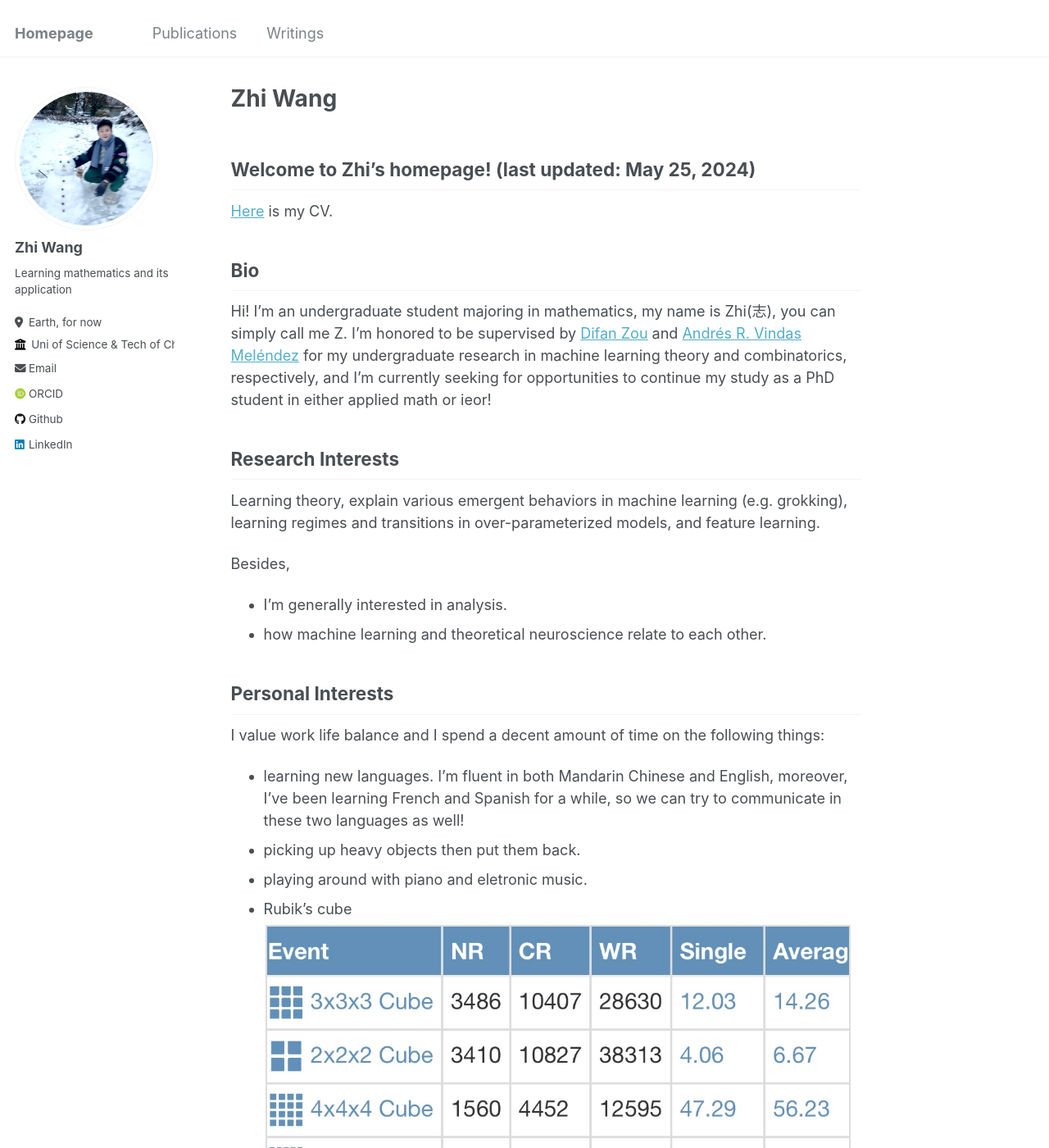
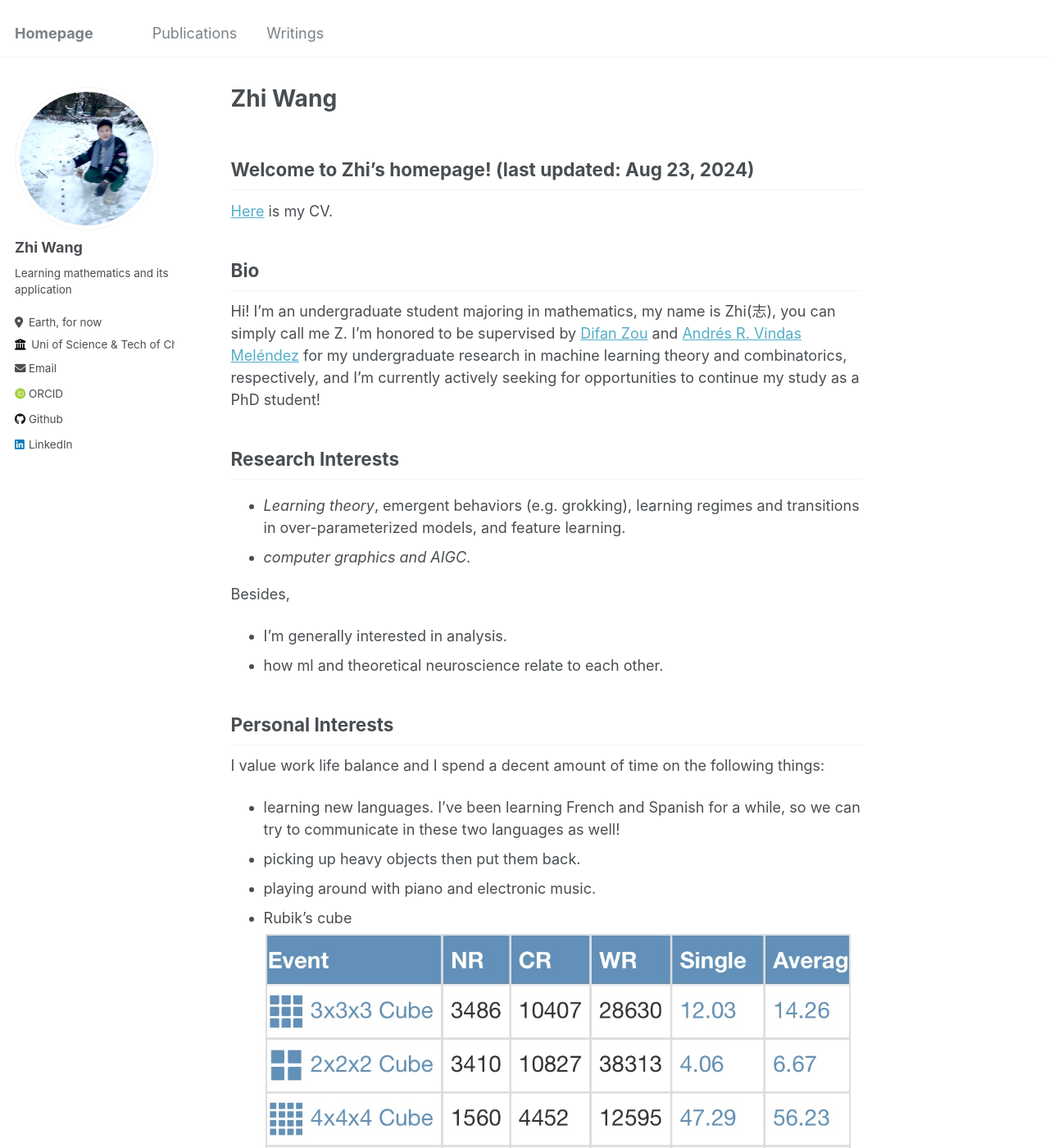
Before and after one commit to Zhi0467/Zhi0467.github.io, a Jekyll site: the page built from _pages/about.md, in a window 1280 px wide and 1400 px high. Shown: the whole window at 82% size. Built offline with Jekyll 4.4.1, drawn with Linux system fonts in a browser that asks for light colours; some web fonts are replaced.

Commit message:
aug 23 update

```diff
--- a/_pages/about.md
+++ b/_pages/about.md
@@ -6,27 +6,28 @@ redirect_from:
   - /about/
   - /about.html
 ---
-Welcome to Zhi's homepage! (last updated: May 25, 2024)
+Welcome to Zhi's homepage! (last updated: Aug 23, 2024)
 ------
 [Here](http://Zhi0467.github.io/files/CV.pdf) is my CV.
 
 Bio
 ------
-Hi! I'm an undergraduate student majoring in mathematics, my name is Zhi(志), you can simply call me Z. I'm honored to be supervised by [Difan Zou](https://difanzou.github.io) and [Andrés R. Vindas Meléndez](https://math.hmc.edu/arvm/) for my undergraduate research in machine learning theory and combinatorics, respectively, and I'm currently seeking for opportunities to continue my study as a PhD student in either applied math or ieor!
+Hi! I'm an undergraduate student majoring in mathematics, my name is Zhi(志), you can simply call me Z. I'm honored to be supervised by [Difan Zou](https://difanzou.github.io) and [Andrés R. Vindas Meléndez](https://math.hmc.edu/arvm/) for my undergraduate research in machine learning theory and combinatorics, respectively, and I'm currently actively seeking for opportunities to continue my study as a PhD student!
 
 Research Interests
 ------
-Learning theory, explain various emergent behaviors in machine learning (e.g. grokking), learning regimes and transitions in over-parameterized models, and feature learning.
+- *Learning theory*, emergent behaviors (e.g. grokking), learning regimes and transitions in over-parameterized models, and feature learning.
+- *computer graphics and AIGC*.
 
 Besides,
 - I'm generally interested in analysis.
-- how machine learning and theoretical neuroscience relate to each other.
+- how ml and theoretical neuroscience relate to each other.
 
 Personal Interests
 ------
 I value work life balance and I spend a decent amount of time on the following things:
-- learning new languages. I'm fluent in both Mandarin Chinese and English, moreover, I've been learning French and Spanish for a while, so we can try to communicate in these two languages as well!
+- learning new languages. I've been learning French and Spanish for a while, so we can try to communicate in these two languages as well!
 - picking up heavy objects then put them back.
-- playing around with piano and eletronic music.
+- playing around with piano and electronic music.
 - Rubik's cube
 ![pic](http://Zhi0467.github.io/files/cubing.jpg)
```
